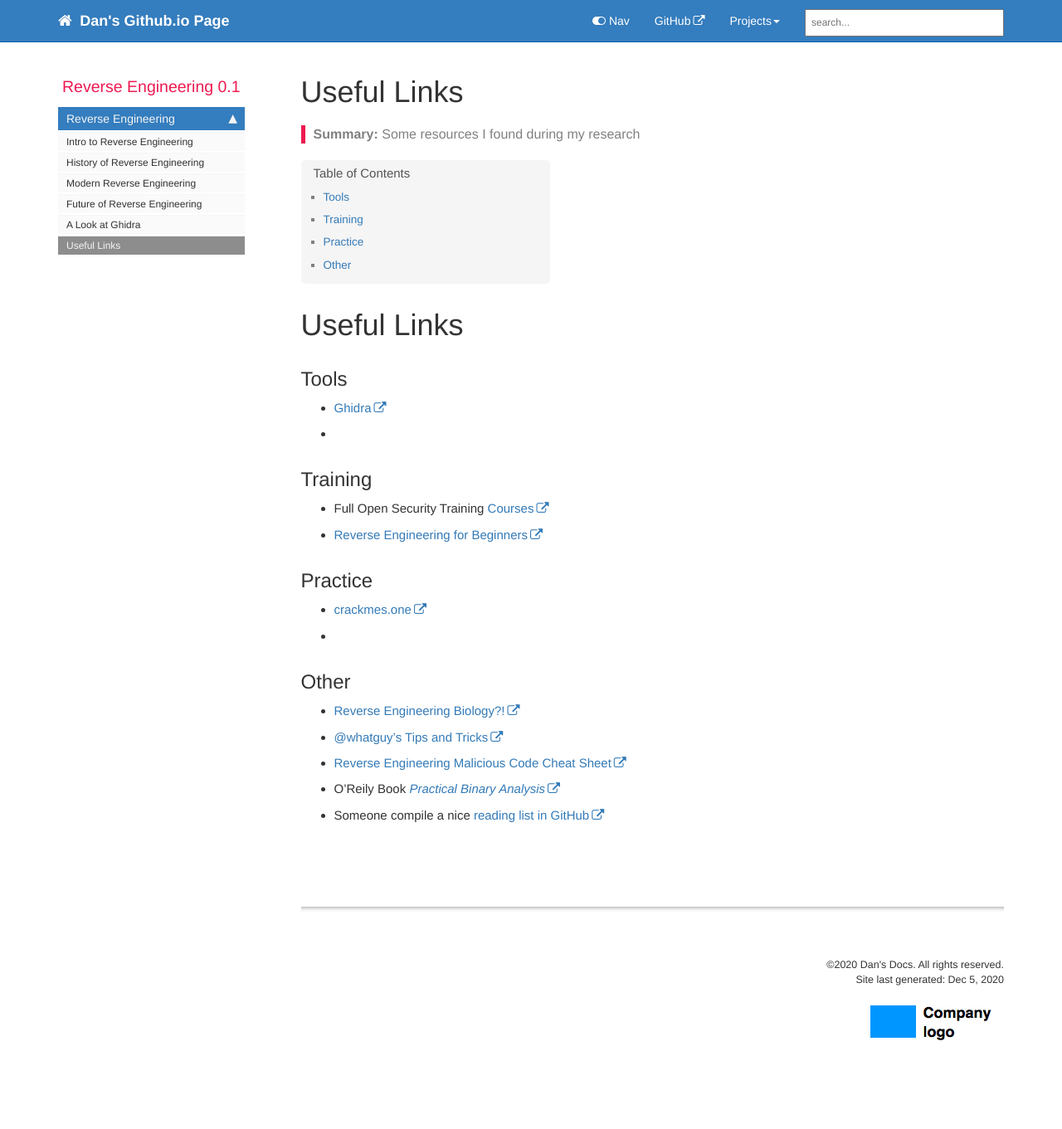
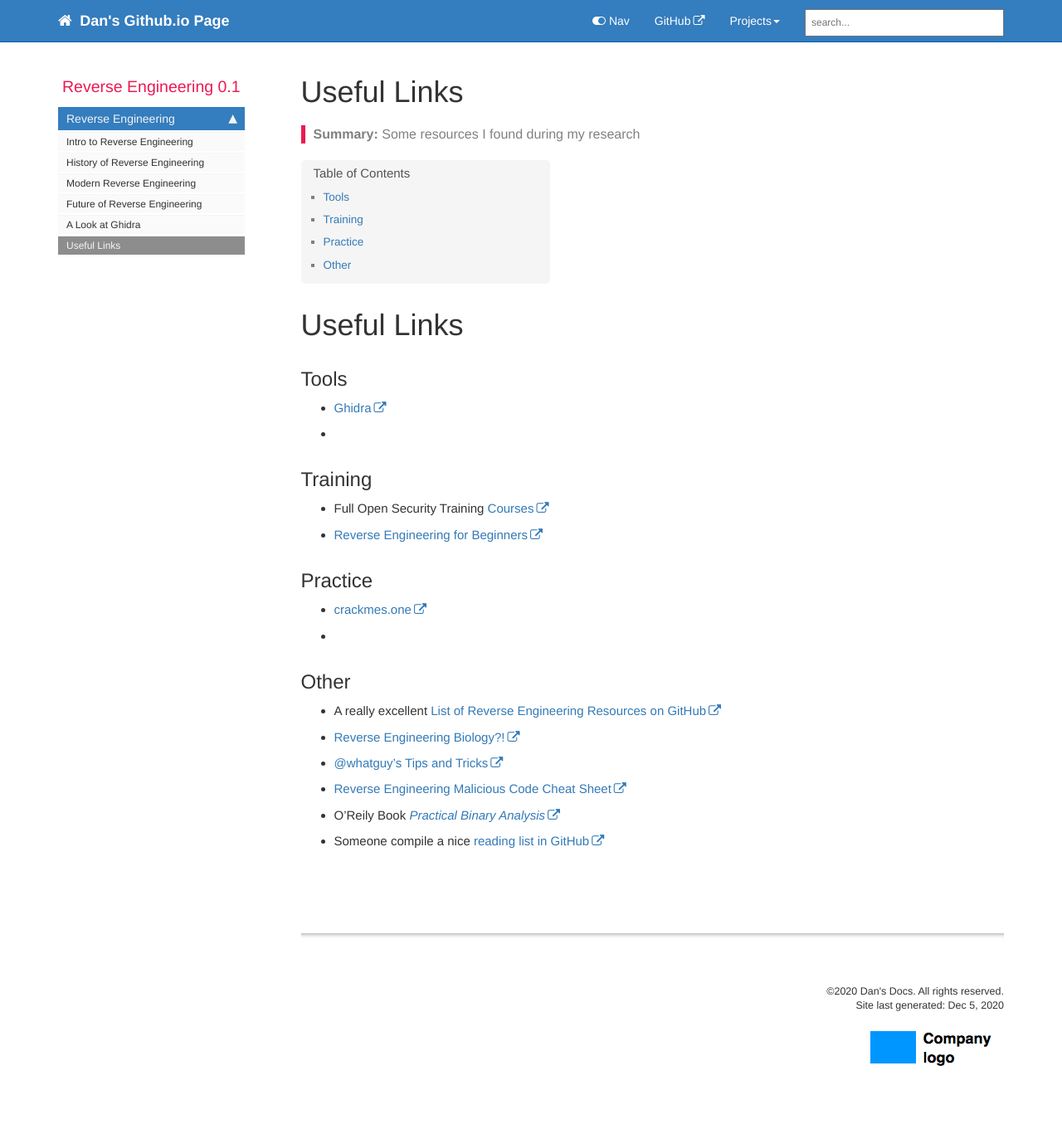
Before and after one commit to danrlyon/danrlyon.github.io, a Jekyll site: the page built from pages/reveng/useful_links.md, in a window 1280 px wide. Shown: the whole page at 83% size. Built offline with Jekyll 4.4.1, drawn with Linux system fonts in a browser that asks for light colours; comment, search, counter and statistics services are not loaded; before the commit the page ends 1330 px from its top, so only the background shows below that.

Commit message:
Keep on contentin.

```diff
--- a/pages/reveng/useful_links.md
+++ b/pages/reveng/useful_links.md
@@ -23,6 +23,7 @@ folder: reveng
 
 
 ## Other
+- A really excellent [List of Reverse Engineering Resources on GitHub](https://github.com/wtsxDev/reverse-engineering)
 - [Reverse Engineering Biology?!](https://royalsocietypublishing.org/doi/pdf/10.1098/rsif.2013.0505)
 - [@whatguy's Tips and Tricks](https://blog.whtaguy.com/2020/04/guys-30-reverse-engineering-tips-tricks.html)
 - [Reverse Engineering Malicious Code Cheat Sheet](https://digital-forensics.sans.org/media/reverse-engineering-malicious-code-tips.pdf)
```
